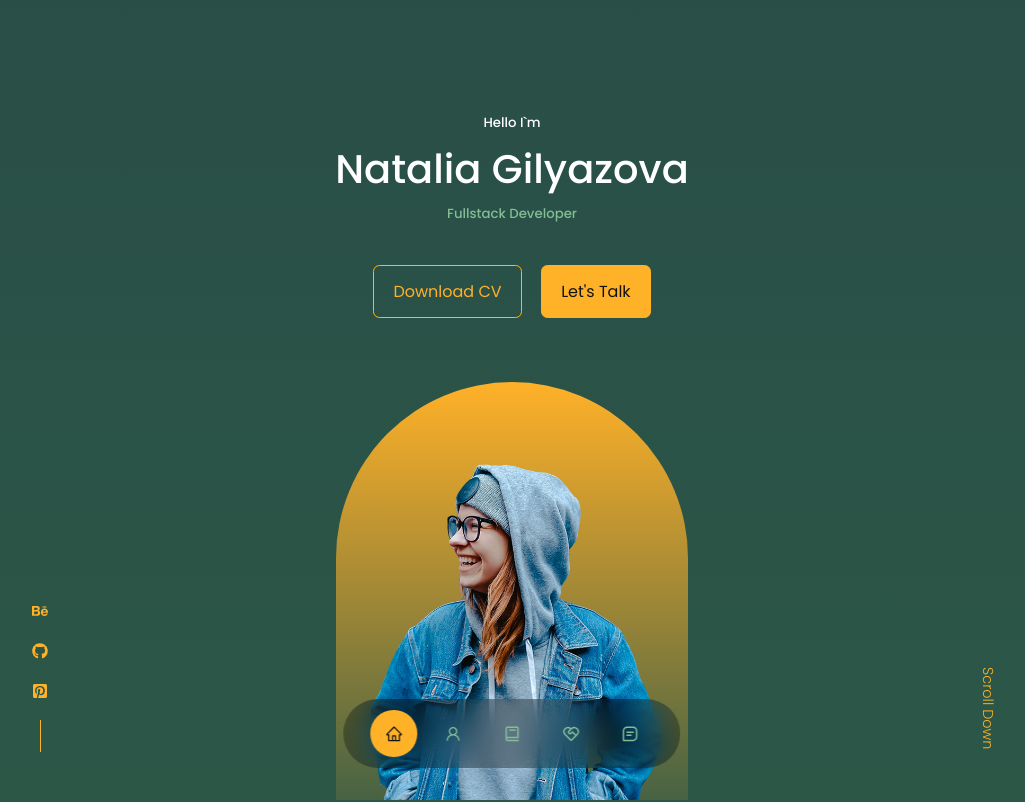
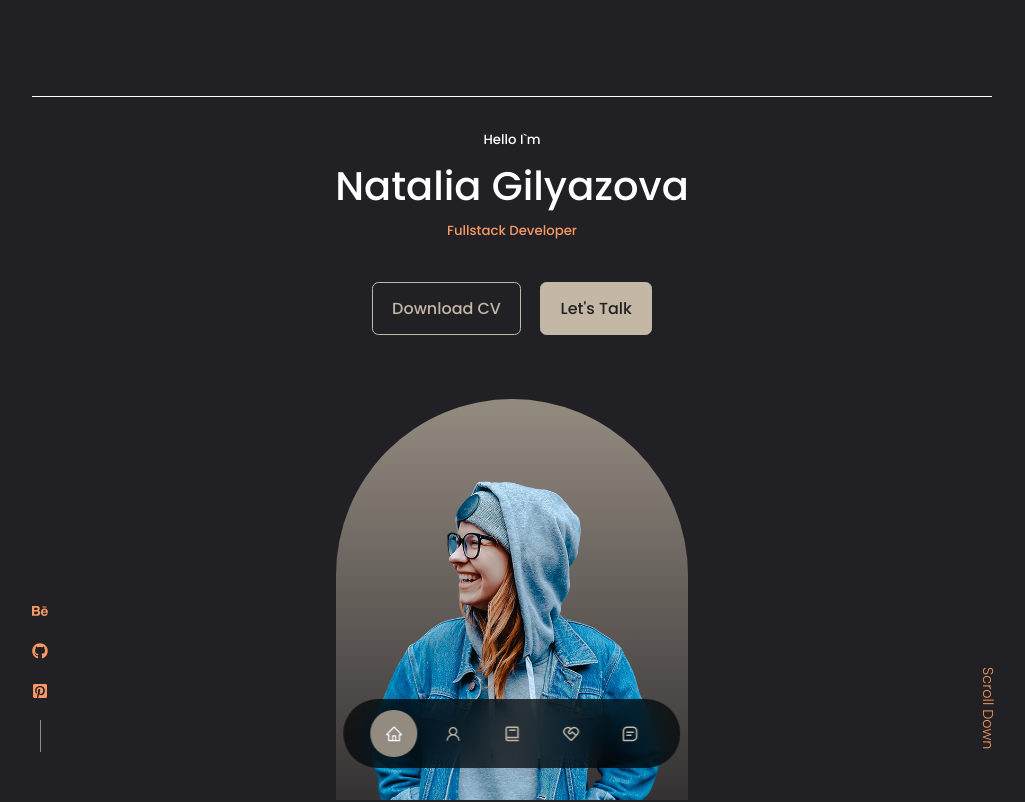
Before and after one commit to Natalia1607/React-Portfolio-Website, a React (Create React App) app: page / in a window 1280 px wide. Shown: the top 802 px of the page, without its empty margins (128-1153 px from the left). Built offline with nearby package versions, Linux system fonts and the light colour scheme.

Commit message:
Update styles

```diff
--- a/src/components/about/aboutStyles.css
+++ b/src/components/about/aboutStyles.css
@@ -43,6 +43,10 @@
     background: transparent;
     border-color: var(--color-primary-variant);
     cursor: default;
+}
+
+.about__card:hover h5 {
+    color: var(--color-white);
 }
 
 .about__icon {
--- a/src/components/contact/Contact.jsx
+++ b/src/components/contact/Contact.jsx
@@ -19,8 +19,8 @@ const Contact = () => {
           </article>
           <article className="contact__option">
             <FaTelegramPlane className='contact__option-icon'/>
-            <h4>Messenger</h4>
-            <h5>Telegram</h5>
+            <h4>Telegram</h4>
+            <h5>@natalia_ksno</h5>
             <a href="https://t.me/natalia_ksno" target='_blank'>Send a message</a>
           </article>
         </div>
--- a/src/components/contact/contactStyles.css
+++ b/src/components/contact/contactStyles.css
@@ -23,6 +23,12 @@
 .contact__option:hover {
     background: transparent;
     border-color: var(--color-primary-variant);
+}
+
+.contact__option:hover svg,
+.contact__option:hover h4,
+.contact__option:hover h5 {
+    color: var(--color-white);
 }
 
 .contact__option-icon {
--- a/src/components/experience/experienceStyles.css
+++ b/src/components/experience/experienceStyles.css
@@ -16,6 +16,10 @@
     background: transparent;
     border-color: var(--color-primary-variant);
     cursor: default;
+}
+
+.experience__container > div:hover h4 {
+    color: var(--color-white)
 }
 
 .experience__container > div h3 {
--- a/src/components/footer/footerStyles.css
+++ b/src/components/footer/footerStyles.css
@@ -1,5 +1,5 @@
 footer {
-    background-color: var(--color-primary);
+    background-color: var(--color-primary-variant);
     margin-top: 7rem;
     padding: 3rem 0;
     text-align: center;
--- a/src/components/header/headerStyles.css
+++ b/src/components/header/headerStyles.css
@@ -1,13 +1,16 @@
 header {
     height: 100vh;
-    padding-top: 7rem;
+    padding-top: 6rem;
     overflow: hidden;
 }
 
 .header__container {
+    position: relative;
+    padding-top: 2rem;
+    height: 100%;
     text-align: center;
-    height: 100%;
-    position: relative;
+    border-top: 1px solid #fff;
+    color: var(--color-white);
 }
 
 /* CTA */
--- a/src/components/nav/navStyles.css
+++ b/src/components/nav/navStyles.css
@@ -7,7 +7,7 @@ nav {
     gap: 0.8rem;
     width: max-content;
     padding: 0.7rem 1.7rem;
-    background: rgba(0,0,0,0.3);
+    background: rgba(0, 0, 0, 0.7);
     border-radius: 3rem;
     backdrop-filter: blur(15px);
     z-index: 2;
@@ -17,7 +17,7 @@ nav a {
     display: flex;
     padding: 0.9rem;
     background: transparent;
-    color: var(--color-light);
+    color: var(--color-primary-variant);
     font-size: 1.1rem;
     border-radius: 50%;
 }
@@ -28,5 +28,5 @@ nav a:hover {
 
 nav a.active {
     background: var(--color-primary);
-    color: var(--color-bg);
+    color: var(--color-white);
 }
--- a/src/components/portfolio/portfolioStyles.css
+++ b/src/components/portfolio/portfolioStyles.css
@@ -17,6 +17,10 @@
     background: transparent;
 }
 
+.portfolio__item:hover h3 {
+    color: var(--color-white);
+}
+
 .portfolio__item-image {
     border-radius: 1.5rem;
     overflow: hidden;
@@ -30,6 +34,18 @@
     display: flex;
     gap: 1rem;
     margin-bottom: 1rem;
+}
+
+.portfolio__item-cta .btn {
+    color: var(--color-bg);
+}
+
+.portfolio__item:hover .portfolio__item-cta .btn  {
+    color: var(--color-white);
+}
+
+.portfolio__item:hover .portfolio__item-cta .btn:hover {
+    color: var(--color-bg);
 }
 
 /* media */
--- a/src/components/services/servicesStyles.css
+++ b/src/components/services/servicesStyles.css
@@ -16,6 +16,10 @@
     background: transparent;
     border-color: var(--color-primary-variant);
     cursor: default;
+}
+
+.services:hover li{
+    color: var(--color-white);
 }
 
 .service__head {
--- a/src/index.css
+++ b/src/index.css
@@ -11,12 +11,12 @@
 }
 
 :root {
-    --color-bg: #121212;
-    --color-bg-variant: #1e3543;
-    --color-primary: #ffb128;
-    --color-primary-variant: rgba(64, 127, 83, 0.4);
+    --color-bg: #212024;
+    --color-bg-variant: #fdfdfc;
+    --color-primary: #948b80;
+    --color-primary-variant: #c5b7a5;
     --color-white: #fff;
-    --color-light: #84bd95;
+    --color-light: #fa9963;
 
     --transition: all 400ms ease;
 
@@ -35,9 +35,7 @@ html {
 
 body {
     font-family: 'Poppins', sans-serif;
-    background: -webkit-linear-gradient(180deg, #294e47,#326949,#357449);
-    background: linear-gradient(180deg, #294e47,#326949,#357449);
-    color: var(--color-white);
+    background: #212024;
     line-height: 1.7;
 }
 
@@ -79,7 +77,7 @@ section > h2 {
 }
 
 a {
-    color: var(--color-primary);
+    color: var(--color-light);
     transition: var(--transition);
 }
 
@@ -91,10 +89,11 @@ a:hover {
     display: inline-block;
     width: max-content;
     padding: 0.75rem 1.2rem;
-    color: var(--color-primary);
+    font-weight: 500;
+    color: var(--color-primary-variant);
+    border: 1px solid var(--color-primary-variant);
     border-radius: 0.4rem;
     cursor: pointer;
-    border: 1px solid var(--color-primary);
     transition: var(--transition);
 }
 
@@ -105,7 +104,7 @@ a:hover {
 }
 
 .btn-primary {
-    background-color: var(--color-primary);
+    background-color: var(--color-primary-variant);
     color: var(--color-bg);
 }
 
```
Also changed, not shown: src/assets/bg.jpg (deleted).
